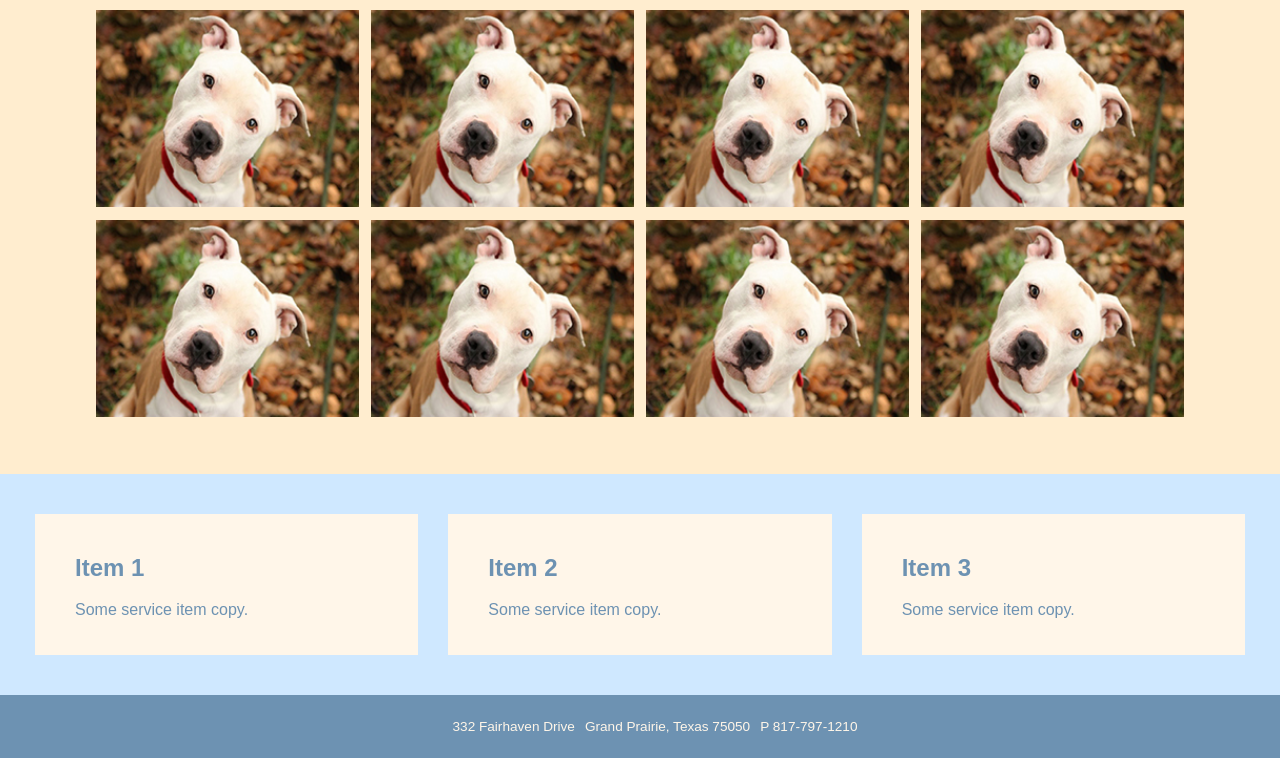
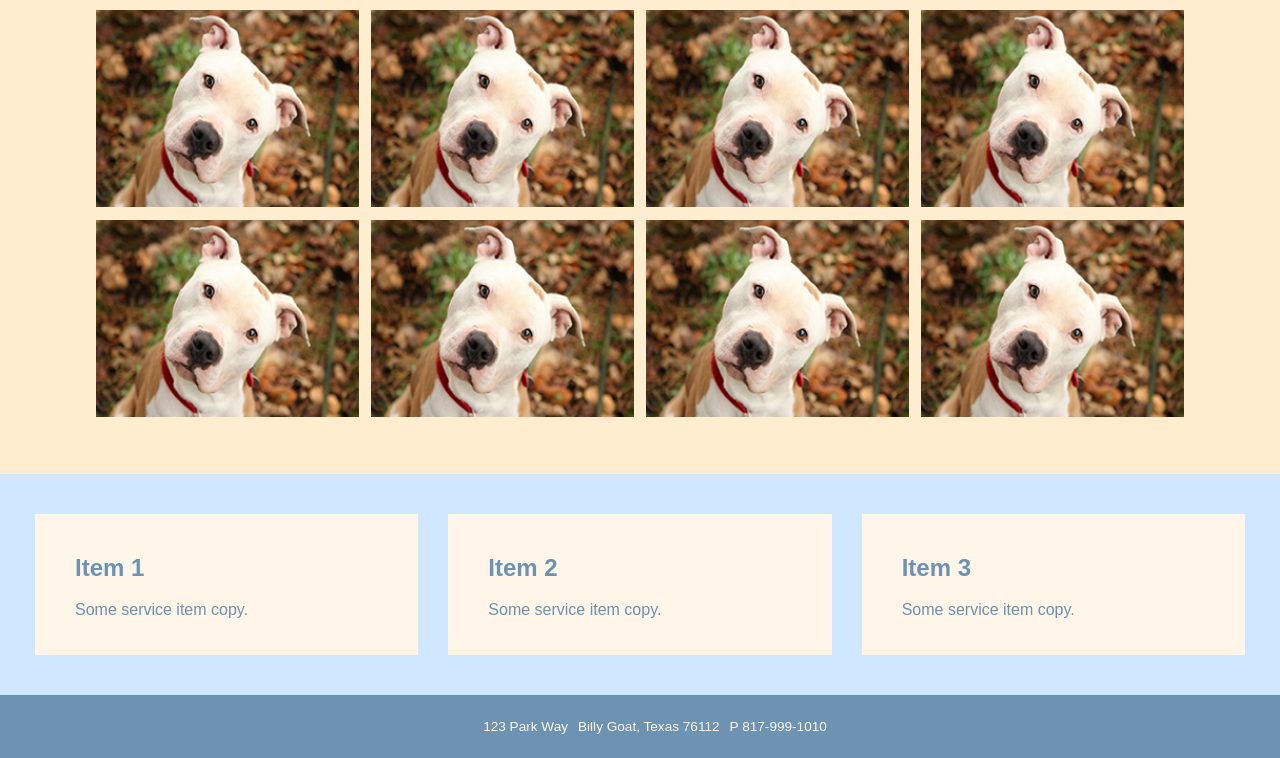
Before and after one commit to everettanthony/flexbox-playground, a plain HTML site: page flexbox-layout.html in a window 1280 px wide. Shown: the part 1493-2251 px from the top of the page. Drawn offline with Linux system fonts and the light colour scheme.

Commit message:
HTML Update

```diff
--- a/flexbox-layout.html
+++ b/flexbox-layout.html
@@ -113,9 +113,9 @@
 
     <footer>
         <ul>
-            <li>332 Fairhaven Drive</li>
-            <li>Grand Prairie, Texas 75050</li>
-            <li>P 817-797-1210</li>
+            <li>123 Park Way</li>
+            <li>Billy Goat, Texas 76112</li>
+            <li>P 817-999-1010</li>
         </ul>
     </footer>
   </body>
```
